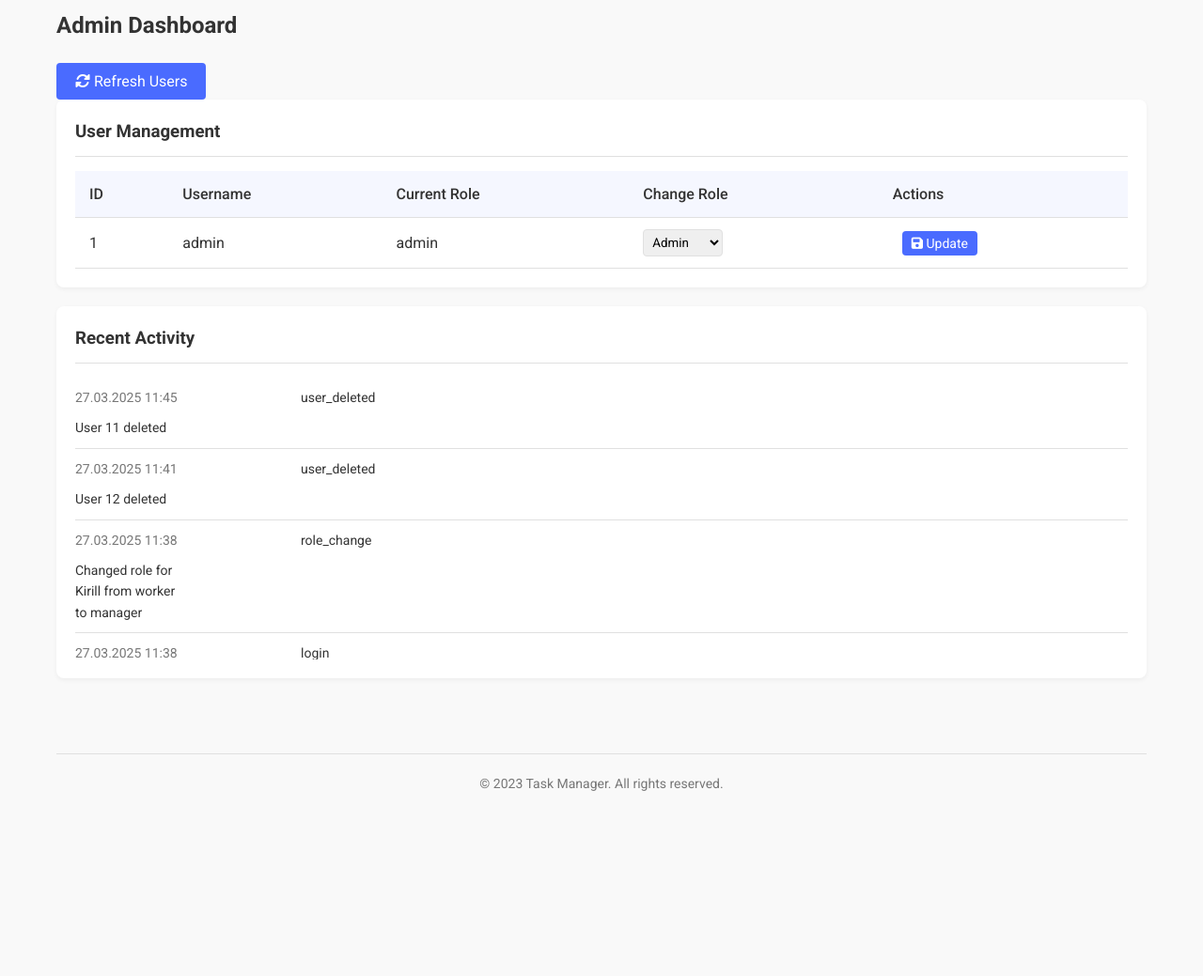
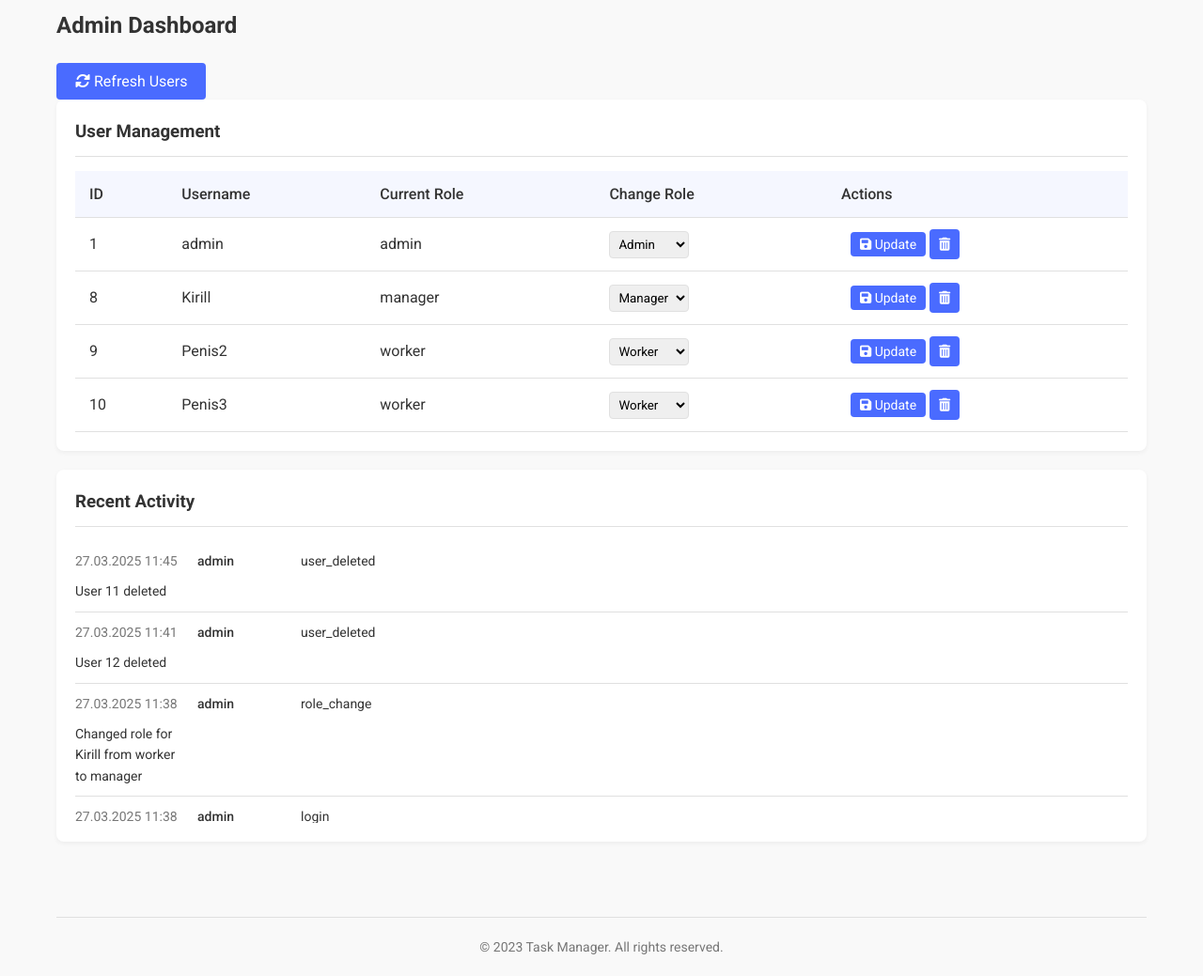
Before and after one commit to 12Mighty/Task-Manager, a Flask app: page / in a window 1280 px wide. Shown: the part 134-1173 px from the top of the page at 94% size. Before the commit the page ends 976 px from the top, so only its background shows below. Run offline with Flask 3, Linux system fonts and the light colour scheme; a user stored in the database is signed in; data comes from the database, SQL or seed files in the repository; both versions use the stored data as it was after the commit.

Commit message:
Version 0.6

```diff
--- a/app.py
+++ b/app.py
@@ -132,18 +132,6 @@ def get_user_tasks(user_id):
         (user_id,)
     ).fetchall()
 
-# ================== ПОДЗАДАЧИ ==================
-def create_subtask(title, description, task_id, assigned_to):
-    db = get_db()
-    cursor = db.execute(
-        """INSERT INTO subtasks
-        (title, description, task_id, assigned_to, status)
-        VALUES (?, ?, ?, ?, 'pending')""",
-        (title, description, task_id, assigned_to)
-    )
-    db.commit()
-    return cursor.lastrowid
-
 # ================== ЛОГИРОВАНИЕ ==================
 def log_action(user_id, action, details=None):
     db = get_db()
@@ -203,9 +191,15 @@ def logout():
 # ================== ПАНЕЛИ ==================
 def admin_dashboard():
     db = get_db()
-    users = db.execute('SELECT id, username, role FROM users WHERE role = "admin"').fetchall()
-    logs = db.execute('SELECT * FROM logs ORDER BY timestamp DESC LIMIT 10').fetchall()
-    return render_template('admin.html', users=users, logs=logs)
+    users = db.execute('SELECT id, username, role FROM users').fetchall()
+    logs = db.execute('''
+        SELECT l.*, u.username
+        FROM logs l
+        LEFT JOIN users u ON l.user_id = u.id
+        ORDER BY l.timestamp DESC
+        LIMIT 10
+    ''').fetchall()
+    return render_template('admin.html', users=users, logs=logs, current_user=session['user_id'])
 
 def manager_dashboard():
     db = get_db()
@@ -387,6 +381,36 @@ def change_role():
     except Exception as e:
         return jsonify({'success': False, 'message': str(e)}), 500
 
+
+@app.route('/delete_user/<int:user_id>', methods=['POST'])
+def delete_user(user_id):
+    if 'user_id' not in session or session.get('role') != 'admin':
+        return jsonify({'success': False, 'error': 'Unauthorized'}), 401
+
+    db = get_db()
+    try:
+        # Проверяем, что пользователь не удаляет сам себя
+        if user_id == session['user_id']:
+            return jsonify({'success': False, 'error': 'Cannot delete yourself'}), 400
+
+        # Удаляем пользователя
+        db.execute('DELETE FROM users WHERE id = ?', (user_id,))
+        db.commit()
+        log_action(session['user_id'], 'user_deleted', f'User {user_id} deleted')
+        return jsonify({'success': True})
+    except sqlite3.Error as e:
+        return jsonify({'success': False, 'error': str(e)}), 500
+
+
+@app.route('/refresh_users')
+def refresh_users():
+    if 'user_id' not in session or session.get('role') != 'admin':
+        return '', 403
+
+    db = get_db()
+    users = db.execute('SELECT id, username, role FROM users').fetchall()
+    return render_template('_users_table.html', users=users, current_user=session['user_id'])
+
 # Инициализация приложения
 if __name__ == '__main__':
     os.makedirs(app.instance_path, exist_ok=True)
--- a/static/css/style.css
+++ b/static/css/style.css
@@ -375,6 +375,28 @@ footer {
     font-size: 14px;
 }
 
+.actions {
+    white-space: nowrap;
+}
+
+.action-btn {
+    width: 32px;
+    height: 32px;
+    padding: 0;
+    display: inline-flex;
+    align-items: center;
+    justify-content: center;
+    margin-right: 5px;
+}
+
+.action-btn:last-child {
+    margin-right: 0;
+}
+
+.action-btn i {
+    font-size: 14px;
+}
+
 @media (max-width: 768px) {
     .dashboard-grid {
         grid-template-columns: 1fr;
--- a/templates/_users_table.html
+++ b/templates/_users_table.html
@@ -25,6 +25,13 @@
                 <button class="btn btn-primary btn-sm btn-update-role" data-user-id="{{ user.id }}">
                     <i class="fas fa-save"></i> Update
                 </button>
+
+                <button class="btn btn-danger btn-sm action-btn delete-user"
+                        data-user-id="{{ user.id }}"
+                        {% if current_user is defined and user.id == current_user %}disabled title="You can't delete yourself"{% endif %}>
+                    <i class="fas fa-trash-alt"></i>
+                </button>
+
             </td>
         </tr>
         {% else %}
--- a/templates/admin.html
+++ b/templates/admin.html
@@ -84,7 +84,56 @@ document.addEventListener('DOMContentLoaded', function() {
                 const currentRole = row.querySelector('.current-role').textContent;
                 select.value = currentRole.toLowerCase();
             }
+
         }
+    });
+});
+
+document.addEventListener('DOMContentLoaded', function() {
+    // Делегирование событий для динамически добавляемых элементов
+    document.getElementById('users-table-container').addEventListener('click', function(e) {
+        // Обработка удаления пользователя
+        if (e.target.closest('.delete-user')) {
+            const button = e.target.closest('.delete-user');
+            const userId = button.dataset.userId;
+
+            if (confirm('Are you sure you want to delete this user?')) {
+                fetch(`/delete_user/${userId}`, {
+                    method: 'POST',
+                    headers: {
+                        'Content-Type': 'application/json',
+                    }
+                })
+                .then(response => response.json())
+                .then(data => {
+                    if (data.success) {
+                        // Обновляем таблицу после удаления
+                        document.getElementById('refresh-users').click();
+                    } else {
+                        alert('Error: ' + (data.error || 'Failed to delete user'));
+                    }
+                })
+                .catch(error => {
+                    alert('Error: ' + error.message);
+                });
+            }
+        }
+
+        // Обработка обновления пользователя (если есть)
+        if (e.target.closest('.update-user')) {
+            const button = e.target.closest('.update-user');
+            const userId = button.dataset.userId;
+            // Ваш код для обновления пользователя
+        }
+    });
+
+    // Обработка обновления списка пользователей
+    document.getElementById('refresh-users').addEventListener('click', function() {
+        fetch('/refresh_users')
+            .then(response => response.text())
+            .then(html => {
+                document.getElementById('users-table-container').innerHTML = html;
+            });
     });
 });
 </script>
```
Also changed, not shown: instance/task_manager.db.
